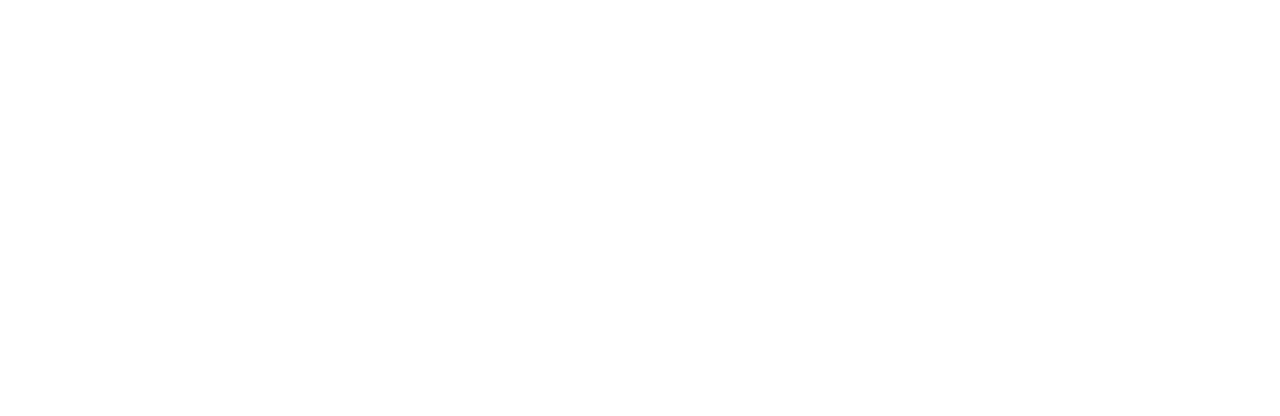
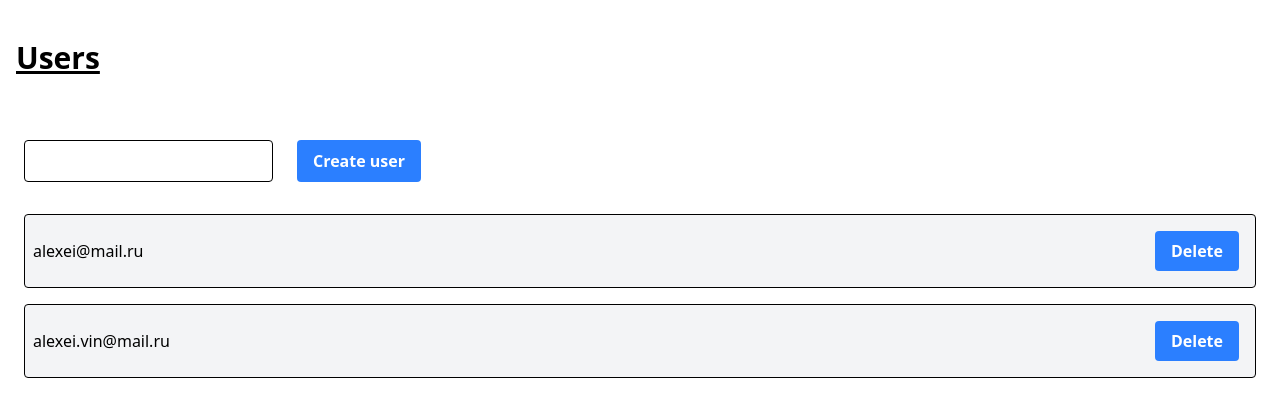
Before and after one commit to AlexeiVinchester/React-19-todo, a React (Vite) app: page / in a window 1280 px wide. Shown: the top 416 px of the page. Built offline with nearby package versions, Linux system fonts and the light colour scheme.

Commit message:
React-19-todo/master: components decomposition

```diff
--- a/src/pages/users/index.ts
+++ b/src/pages/users/index.ts
@@ -1 +1 @@
-export { UsersPage } from "./page";
+export { UsersPage } from "./ui/page";
--- a/src/pages/users/page.tsx
+++ /dev/null
@@ -1,5 +0,0 @@
-export const UsersPage = () => {
-  return (
-    <></>
-  );
-}
--- /dev/null
+++ b/src/pages/users/ui/CreateUserForm.tsx
@@ -0,0 +1,17 @@
+export const CreateUserForm = () => {
+  return (
+    <form className="flex gap-2">
+      <input
+        type="email"
+        className="border p-2 m-2 rounded"
+
+      />
+      <button
+        type="submit"
+        className="m-2 bg-blue-500 hover:bg-blue-700 text-white font-bold py-2 px-4 rounded"
+      >
+        Create user
+      </button>
+    </form>
+  );
+}
--- /dev/null
+++ b/src/pages/users/ui/UserCard.tsx
@@ -0,0 +1,20 @@
+import { TUser } from "../../../shared/api";
+
+type TUserCardProps = {
+  user: TUser;
+}
+
+export const UserCard = ({ user }: TUserCardProps) => {
+  return (
+    <div
+      className="border p-2 m-2 rounded bg-gray-100 flex gap-2 items-center"
+    >
+      {user.email}
+      <button
+        className="m-2 bg-blue-500 hover:bg-red-700 text-white font-bold py-2 px-4 rounded ml-auto"
+      >
+        Delete
+      </button>
+    </div>
+  );
+}
--- /dev/null
+++ b/src/pages/users/ui/UsersList.tsx
@@ -0,0 +1,18 @@
+import { TUser } from "../../../shared/api";
+import { UserCard } from "./UserCard";
+
+type TUsersListProps = {
+  users: TUser[];
+}
+
+export const UsersList = ({ users }: TUsersListProps) => {
+  return (
+    <div className="flex flex-col">
+      {
+        users.map((user) => (
+          <UserCard key={user.id} user={user} />
+        ))
+      }
+    </div>
+  );
+}
--- /dev/null
+++ b/src/pages/users/ui/page.tsx
@@ -0,0 +1,15 @@
+import { CreateUserForm } from "./CreateUserForm";
+import { UsersList } from "./UsersList";
+
+export const UsersPage = () => {
+  return (
+    <main className="container mx-auto p-4 pt-10 flex flex-col gap-4">
+      <h1 className="text-3xl font-bold underline mb-10">Users</h1>
+      <CreateUserForm />
+      <UsersList users={[
+        { id: '1', email: 'alexei@mail.ru' },
+        { id: '2', email: 'alexei.vin@mail.ru' },
+      ]} />
+    </main>
+  );
+}
--- /dev/null
+++ b/src/shared/api.ts
@@ -0,0 +1,33 @@
+export type TUser = {
+  id: string;
+  email: string;
+}
+
+export const fetchUsers = async () => {
+  const response = await fetch('http://localhost:3001/users');
+  const data: TUser[] = await response.json();
+
+  return data;
+};
+
+export const createUser = async (user: TUser) => {
+  const response = await fetch('http://localhost:3001/users', {
+    method: 'POST',
+    headers: {
+      "Content-Type": "application/json"
+    },
+    body: JSON.stringify(user)
+  });
+  const data = await response.json();
+
+  return data;
+};
+
+export const deleteUser = async (id: string) => {
+  const response = await fetch(`http://localhost:3001/users/${id}`, {
+    method: "DELETE"
+  });
+  const data = await response.json();
+
+  return data;
+}
```
